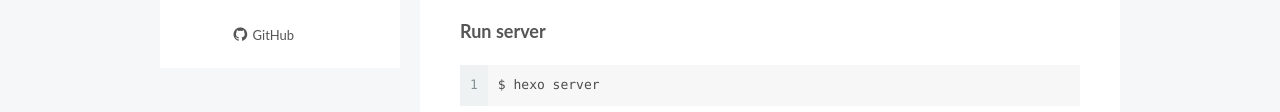
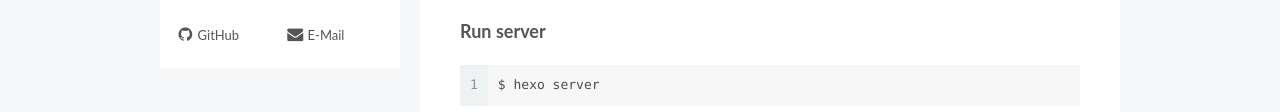
Before and after one commit to GodFastion/CoolkHz.github.io, a plain HTML site: page 2018/11/16/hello-world/index.html in a window 1280 px wide. Both pictures are taken after a click on the item "站点概览". Shown: the part 497-609 px from the top of the page. Drawn offline with Linux system fonts and the light colour scheme; a script that the page names is missing.

Commit message:
Site updated: 2018-11-16 15:32:48

```diff
--- a/2018/11/16/hello-world/index.html
+++ b/2018/11/16/hello-world/index.html
@@ -447,6 +447,12 @@
                         <i class="fa fa-fw fa-github"></i>GitHub</a>
                   </span>
 
+                  <span class="links-of-author-item">
+                    <a href="mailto:coolkhz@outlook.com" target="_blank" title="E-Mail">
+
+                        <i class="fa fa-fw fa-envelope"></i>E-Mail</a>
+                  </span>
+
             </div>
 
 
--- a/css/main.css
+++ b/css/main.css
@@ -1935,7 +1935,7 @@ img:hover {
   width: 4px;
   height: 4px;
   border-radius: 50%;
-  background: #41a844;
+  background: #3c900a;
 }
 .links-of-blogroll {
   font-size: 13px;
```
Also changed, not shown: archives/2018/11/index.html (+6 -0 lines), archives/2018/index.html (+6 -0 lines), archives/index.html (+6 -0 lines), index.html (+6 -0 lines).
